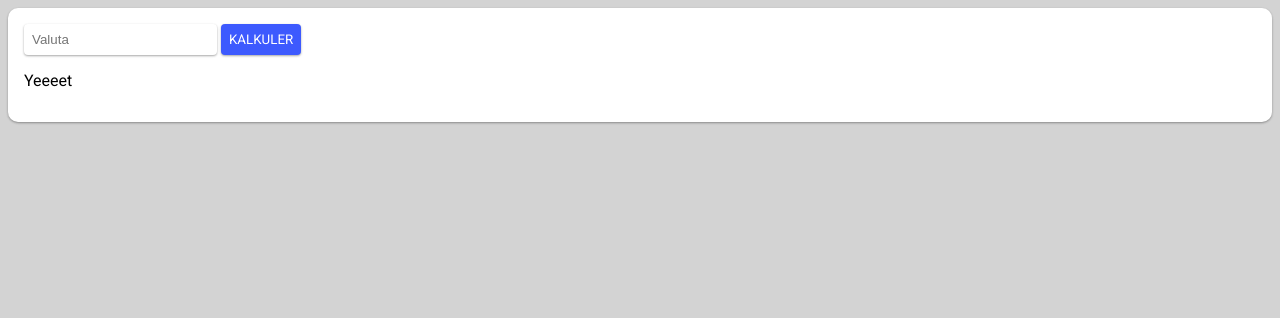
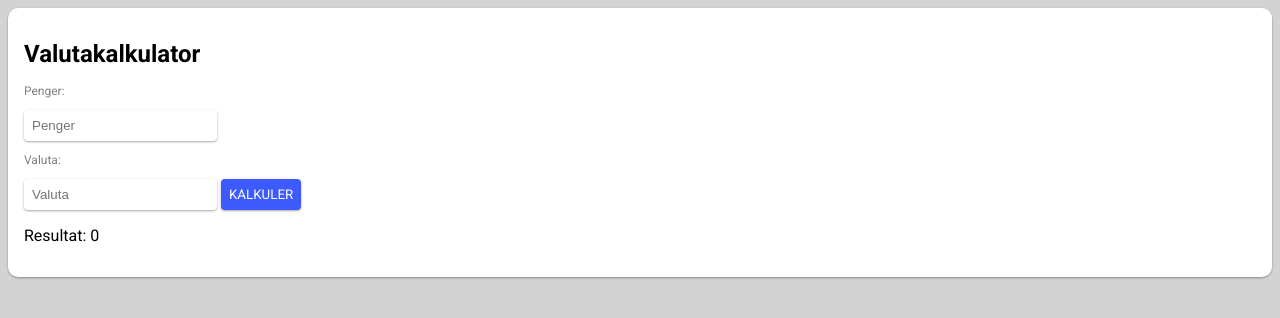
Before and after one commit to magswag/ValutaKalkulator, a plain HTML site: page index.html in a window 1280 px wide. Both pictures are taken after a click on the button "KALKULER". Drawn offline with Linux system fonts and the light colour scheme.

Commit message:
Update index.html

```diff
--- a/index.html
+++ b/index.html
@@ -33,7 +33,7 @@
   button:active {
   background: #8187ff;
   }
-  p {
+  p, h1 {
   font-family: "Roboto";
   }
   input {
@@ -57,15 +57,23 @@
 </style>
 <body>
   <div class="card">
+  <h1 style="font-size:24px; font-weight:600">Valutakalkulator</h1>
+  <p style="font-size:12px; color:grey;">Penger:</p>
+   <input id="input_money" type="number" placeholder="Penger"> </input>
+   <p style="font-size:12px; color:grey;">Valuta:</p>
    <input id="input_valuta" type="number" placeholder="Valuta"> </input>
-   <button onclick="calculate()">KALKULER</button>
-   <p id="result">Resultat</p>
+   <button style="top:16px" onclick="calculate()">KALKULER</button>
+   <p id="result">Resultat:</p>
   </div>
 </body>
 <script>
 function calculate() {
+  var money = document.getElementById("input_money").value;
+  var valuta = document.getElementById("input_valuta").value;
   var resultText = document.getElementById("result");
-  resultText.innerHTML = "Yeeeet";
+
+  var result = (money*valuta)/100;
+  resultText.innerHTML = "Resultat: " + result;
 }
 </script>
 </html>
```
